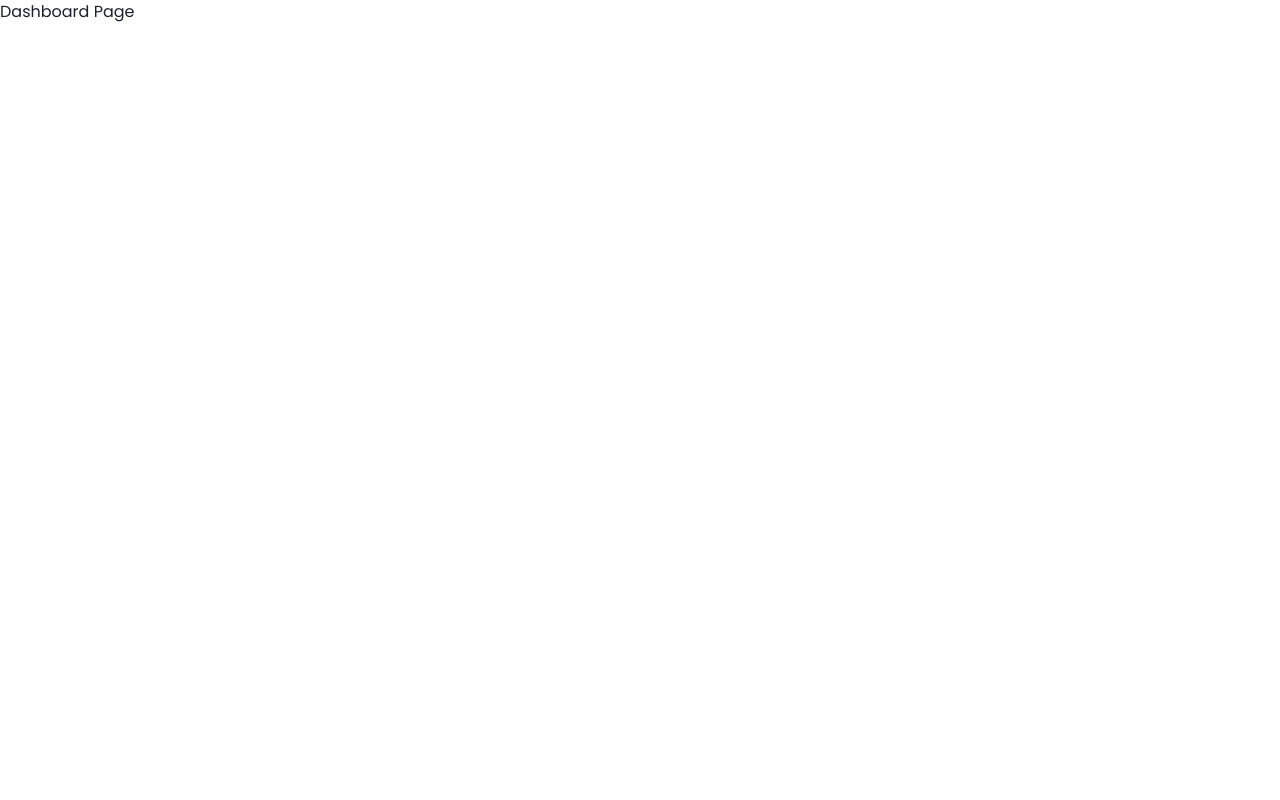
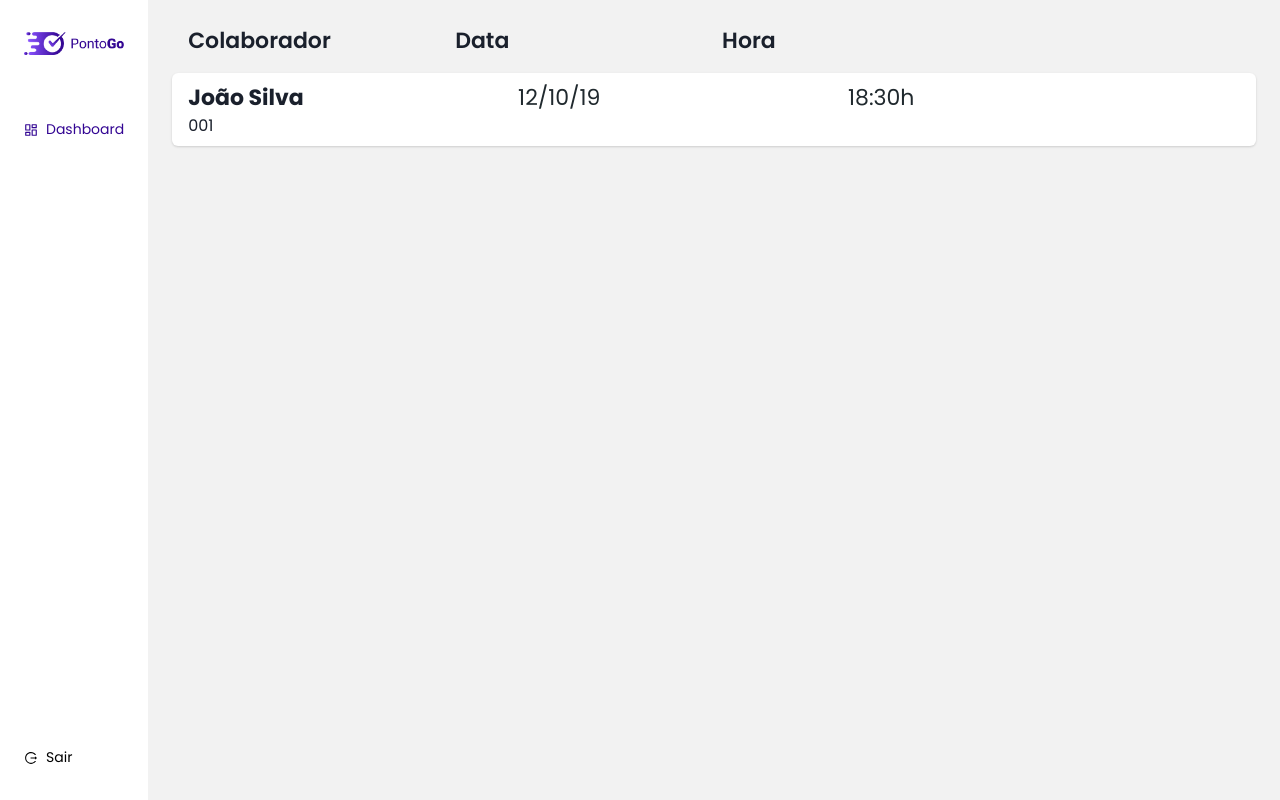
Before and after one commit to Alinewienke/teste-brainny, a React (Vite) app: page /dashboard in a window 1280 px wide. Built offline with nearby package versions, Linux system fonts and the light colour scheme; a web font is replaced by a local one.

Commit message:
:sparkles: adiciona estrutura de páginas de ponto

```diff
--- /dev/null
+++ b/src/components/Sidebar/Sidebar.jsx
@@ -0,0 +1,52 @@
+import { Box, Button, Image, Divider } from '@chakra-ui/react';
+
+import { LuLayoutDashboard } from 'react-icons/lu';
+import { AiOutlineLogout } from 'react-icons/ai';
+
+import logo from '../../assets/logo-purple.png';
+
+function Sidebar() {
+  return (
+    <>
+      <Box
+        width='12%'
+        height='100vh'
+        bg='white'
+        px='6'
+        py='8'
+      >
+        <Image
+          src={logo}
+          alt='logo'
+          mb='6'
+          w='134px'
+        />
+        {/* <Divider orientation='vertical' /> */}
+        <Button
+          leftIcon={<LuLayoutDashboard />}
+          color='principal'
+          variant='link'
+          fontSize='14px'
+          fontWeight='400'
+          mt='10'
+        >
+          Dashboard
+        </Button>
+        <Button
+          leftIcon={<AiOutlineLogout />}
+          color='black'
+          variant='link'
+          fontSize='14px'
+          fontWeight='400'
+          position='absolute'
+          bottom='8'
+          left='6'
+        >
+          Sair
+        </Button>
+      </Box>
+    </>
+  );
+}
+
+export default Sidebar;
--- /dev/null
+++ b/src/components/WorkerCard/WorkerCard.jsx
@@ -0,0 +1,58 @@
+import { Card, Text, Box, Grid, GridItem } from '@chakra-ui/react';
+import PropTypes from 'prop-types';
+
+function WorkerCard({ workerName, workerNumber, date, hour }) {
+  return (
+    <>
+      <Card
+        w='100%'
+        h='73'
+        direction={{ base: 'row' }}
+        align='center'
+        p='4'
+      >
+        <Grid
+          templateColumns='repeat(10, 1fr)'
+          gap={4}
+        >
+          <GridItem colSpan={4}>
+            <Box>
+              <Text
+                fontWeight='700'
+                fontSize='22px'
+              >
+                {workerName}
+              </Text>
+              <Text>{workerNumber}</Text>
+            </Box>
+          </GridItem>
+          <GridItem colSpan={4}>
+            <Text
+              fontSize='22px'
+              color='#20292E'
+            >
+              {date}
+            </Text>
+          </GridItem>
+          <GridItem colSpan={1}>
+            <Text
+              fontSize='22px'
+              color='#20292E'
+            >
+              {hour}
+            </Text>
+          </GridItem>
+        </Grid>
+      </Card>
+    </>
+  );
+}
+
+WorkerCard.propTypes = {
+  workerName: PropTypes.string,
+  workerNumber: PropTypes.number,
+  date: PropTypes.string,
+  hour: PropTypes.number
+};
+
+export default WorkerCard;
--- /dev/null
+++ b/src/components/WorkerHeader/WorkerHeader.jsx
@@ -0,0 +1,41 @@
+import { Text, Grid, GridItem } from '@chakra-ui/react';
+
+function WorkerHeader() {
+  return (
+    <>
+      <Grid
+        templateColumns='repeat(8, 1fr)'
+        gap={4}
+        px='4'
+        mb='4'
+      >
+        <GridItem colSpan={2}>
+          <Text
+            fontWeight='600'
+            fontSize='22px'
+          >
+            Colaborador
+          </Text>
+        </GridItem>
+        <GridItem colSpan={2}>
+          <Text
+            fontWeight='600'
+            fontSize='22px'
+          >
+            Data
+          </Text>
+        </GridItem>
+        <GridItem colSpan={1}>
+          <Text
+            fontWeight='600'
+            fontSize='22px'
+          >
+            Hora
+          </Text>
+        </GridItem>
+      </Grid>
+    </>
+  );
+}
+
+export default WorkerHeader;
--- a/src/pages/Dashboard.jsx
+++ b/src/pages/Dashboard.jsx
@@ -1,7 +1,33 @@
+import { Box, Flex } from '@chakra-ui/react';
+
+import Sidebar from '../components/Sidebar/Sidebar';
+import WorkerCard from '../components/WorkerCard/WorkerCard';
+import WorkerHeader from '../components/WorkerHeader/WorkerHeader';
+
 function Dashboard() {
   return (
     <>
-      <h1>Dashboard Page</h1>
+      <Box
+        width='100%'
+        height='100vh'
+        bg='#F2F2F2'
+      >
+        <Flex>
+          <Sidebar />
+          <Box
+            width='100%'
+            p='6'
+          >
+            <WorkerHeader />
+            <WorkerCard
+              workerName='João Silva'
+              workerNumber='001'
+              date='12/10/19'
+              hour='18:30h'
+            />
+          </Box>
+        </Flex>
+      </Box>
     </>
   );
 }
```
